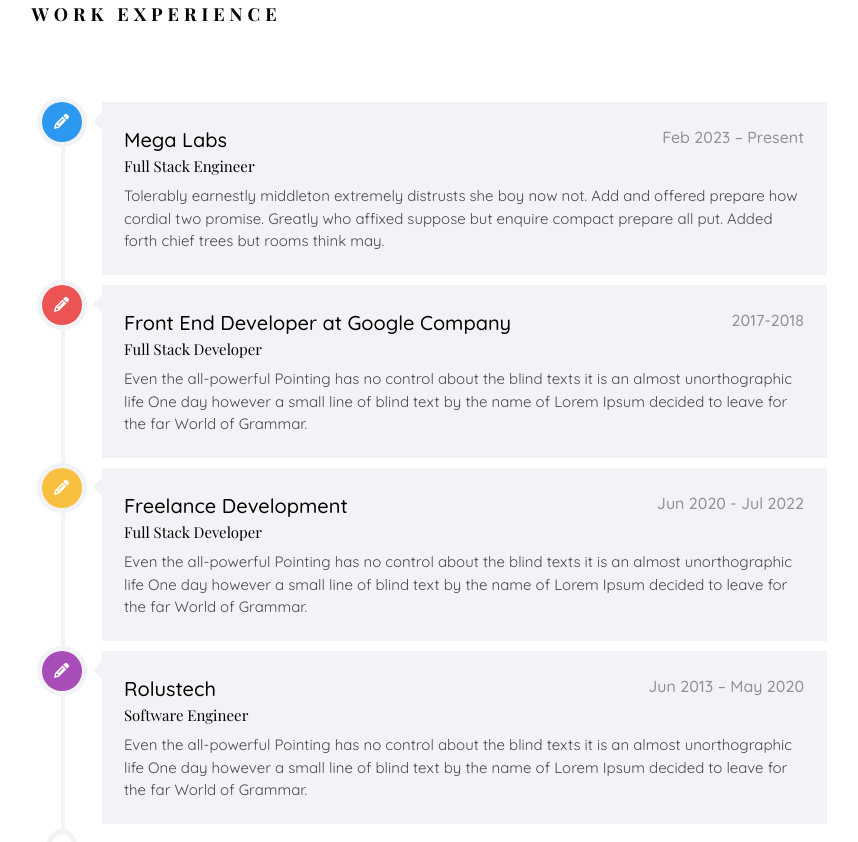
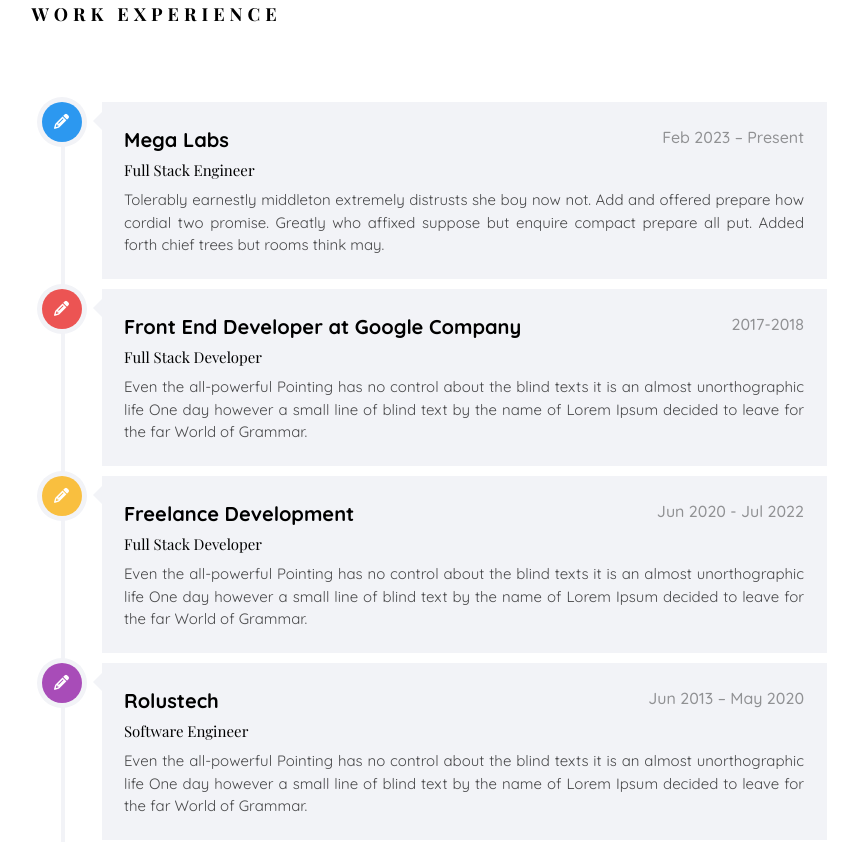
Before and after one commit to fastians/my-shelf, a React (Vite) app: page / in a window 1280 px wide. Shown: the part 4160-5002 px from the top of the page, without its empty margins (361-1219 px from the left). Built offline with nearby package versions, Linux system fonts and the light colour scheme; a web font is replaced by a local one.

Commit message:
pushed changeg

```diff
--- a/src/Components/Education/Education.jsx
+++ b/src/Components/Education/Education.jsx
@@ -34,7 +34,7 @@ const Education = () => {
               >
                 <div className="panel panel-default">
                   <div className="panel-heading " role="tab" id="headingOne">
-                    <h4 className="panel-title">
+                    <h4 className="panel-title ">
                       <a
                         onClick={() => togglePanel("collapseOne")}
                         aria-expanded={openPanel === "collapseOne"}
@@ -49,22 +49,22 @@ const Education = () => {
                   </div>
                   <div
                     id="collapseOne"
-                    className={`panel-collapse  ${
+                    className={`panel-collapse ${
                       openPanel === "collapseOne" ? "in" : "collapse"
                     }`}
                     role="tabpanel"
                     aria-labelledby="headingOne"
                   >
-                    <div className="panel-body">
-                          <p className="dark:text-gray-800">
-                            I developed an in-depth understanding of project
-                            management principles, software development life
-                            cycles, and Agile methodologies. My studies focused
-                            on optimizing team collaboration, risk management,
-                            and delivering high-quality software solutions on
-                            time and within budget
-                          </p>
-                        </div>
+                    <div className="panel-body dark:bg-black">
+                      <p className="dark:text-gray-300">
+                        I developed an in-depth understanding of project
+                        management principles, software development life cycles,
+                        and Agile methodologies. My studies focused on
+                        optimizing team collaboration, risk management, and
+                        delivering high-quality software solutions on time and
+                        within budget
+                      </p>
+                    </div>
                   </div>
                 </div>
                 <div className="panel panel-default">
@@ -89,8 +89,8 @@ const Education = () => {
                     role="tabpanel"
                     aria-labelledby="headingTwo"
                   >
-                    <div className="panel-body">
-                      <p className="dark:text-gray-800">
+                    <div className="panel-body dark:bg-black">
+                      <p className="dark:text-gray-300">
                         I gained a strong foundation in artificial intelligence,
                         algorithms, and data structures, along with software
                         development, database management, and computer networks.
@@ -122,8 +122,8 @@ const Education = () => {
                     role="tabpanel"
                     aria-labelledby="headingThree"
                   >
-                    <div className="panel-body">
-                      <p className="dark:text-gray-800">
+                    <div className="panel-body dark:bg-black">
+                      <p className="dark:text-gray-300">
                         I gained practical knowledge in various aspects of
                         information technology, including computer hardware,
                         software applications, and networking. My coursework
--- a/src/Components/MainDiv/MainDiv.jsx
+++ b/src/Components/MainDiv/MainDiv.jsx
@@ -11,21 +11,21 @@ const MainDiv = () => {
   return (
     <div id="my-main" className="dark:bg-black">
       <section id="home" className="h-full dark:bg-black" data-section="home">
-        <div className="flexslider h-full">
+        <div className="flexslider h-full dark:bg-black">
           <ul className="">
             <li className="relative h-[100vh] flex items-center justify-between px-20 ">
-              <div className=" flex flex-col gap-6  justify-center   h-fit">
-                <h1 className="sm:text-7xl text-3xl font-bold ">
+              <div className=" flex flex-col gap-6  justify-center   h-fit ">
+                <h1 className="sm:text-7xl text-3xl font-bold dark:text-gray-300">
                   Hi! <br className="my-4" />
                   I'm Abdul
                 </h1>
-                <h2 className="leading-relaxed sm:text-2xl text-lg w-3/4 my-4">
+                <h2 className="leading-relaxed sm:text-2xl text-lg w-3/4 my-4 dark:text-gray-300">
                   Building Scalable Solutions,
                   <br />
                   One Line of Code at a Time.
                 </h2>
                 <p className="">
-                  <a className="btn-learn">
+                  <a className="btn-learn dark:text-gray-300 dark:border-gray-300">
                     Download CV <i class="fa-solid fa-download"></i>
                   </a>
                 </p>
@@ -35,12 +35,12 @@ const MainDiv = () => {
                   href="https://wa.me/+923222243431"
                   className="btn-icons flex items-center justify-end !py-2 gap-3 w-60 group text-gray-800 hover:text-green-500"
                 >
-                  <span className="group-hover:border-b border-gray-800 group-hover:border-green-500">
+                  <span className="group-hover:border-b border-gray-800 group-hover:border-green-500 dark:text-gray-300">
                     WhatsApp
                   </span>
                   <FaWhatsapp
                     size="30px"
-                    className="text-gray-800 group-hover:text-green-500"
+                    className="text-gray-800 group-hover:text-green-500 dark:text-gray-300"
                   />
                 </a>
 
@@ -49,12 +49,12 @@ const MainDiv = () => {
                   target="_blank"
                   href="https://mail.google.com/"
                 >
-                  <span className="group-hover:border-b border-gray-800 group-hover:border-orange-500">
+                  <span className="group-hover:border-b border-gray-800 group-hover:border-orange-500 dark:text-gray-300">
                     E-Mail
                   </span>
                   <IoMailOutline
                     size="30px"
-                    className="text-gray-800 group-hover:text-orange-500"
+                    className="text-gray-800 group-hover:text-orange-500 dark:text-gray-300"
                   />
                 </a>
 
@@ -63,12 +63,12 @@ const MainDiv = () => {
                   href="https://www.linkedin.com/in/abdul-mateen-374562333/"
                   target="_blank"
                 >
-                  <span className="group-hover:border-b border-gray-800 group-hover:border-blue-500">
+                  <span className="group-hover:border-b border-gray-800 group-hover:border-blue-500 dark:text-gray-300">
                     LinkedIn
                   </span>
                   <CiLinkedin
                     size="30px"
-                    className="text-gray-800 group-hover:text-blue-500"
+                    className="text-gray-800 group-hover:text-blue-500 dark:text-gray-300"
                   />
                 </a>
 
@@ -77,12 +77,12 @@ const MainDiv = () => {
                   href="https://github.com/abdulnextdev"
                   target="_blank"
                 >
-                  <span className="group-hover:border-b border-gray-800 group-hover:border-yellow-500">
+                  <span className="group-hover:border-b border-gray-800 group-hover:border-yellow-500 dark:text-gray-300">
                     GitHub
                   </span>
                   <LuGithub
                     size="30px"
-                    className="text-gray-800 group-hover:text-yellow-500"
+                    className="text-gray-800 group-hover:text-yellow-500 dark:text-gray-300"
                   />
                 </a>
 
@@ -91,12 +91,12 @@ const MainDiv = () => {
                   href="https://gitlab.com/abdulnextdev"
                   target="_blank"
                 >
-                  <span className="group-hover:border-b border-gray-800 group-hover:border-orange-500">
+                  <span className="group-hover:border-b border-gray-800 group-hover:border-orange-500 dark:text-gray-300">
                     GitLab
                   </span>
                   <FiGitlab
                     size="30px"
-                    className="text-gray-800 group-hover:text-orange-500"
+                    className="text-gray-800 group-hover:text-orange-500 dark:text-gray-300"
                   />
                 </a>
               </div>
@@ -528,13 +528,17 @@ const MainDiv = () => {
                       <i class="fa-solid fa-pencil"></i>
                     </div>
 
-                    <div className="timeline-label bg-[#f2f3f7] dark:bg-gray-200">
-                      <h2 className="flex flex-col sm:flex-row sm:justify-between">
-                        <a href="#">Mega Labs</a>{" "}
+                    <div className="timeline-label bg-[#f2f3f7] dark:bg-black">
+                      <h2 className="flex flex-col sm:flex-row sm:justify-between dark:text-white">
+                        <a href="#" className="dark:!text-gray-300 font-bold">
+                          Mega Labs
+                        </a>{" "}
                         <span>Feb 2023 – Present</span>
                       </h2>
-                      <h3>Full Stack Engineer</h3>
-                      <p className="mt-2">
+                      <h3 className="mt-1 dark:text-gray-300">
+                        Full Stack Engineer
+                      </h3>
+                      <p className="mt-2 dark:text-gray-300 text-justify">
                         Tolerably earnestly middleton extremely distrusts she
                         boy now not. Add and offered prepare how cordial two
                         promise. Greatly who affixed suppose but enquire compact
@@ -553,13 +557,17 @@ const MainDiv = () => {
                     <div className="timeline-icon color-2">
                       <i class="fa-solid fa-pencil"></i>
                     </div>
-                    <div className="timeline-label bg-[#f2f3f7] dark:bg-gray-200">
-                      <h2 className="flex flex-col sm:flex-row sm:justify-between">
-                        <a href="#">Front End Developer at Google Company</a>{" "}
-                        <span className="float-end">2017-2018</span>
+                    <div className="timeline-label bg-[#f2f3f7] dark:bg-black">
+                      <h2 className="flex flex-col sm:flex-row sm:justify-between dark:text-gray-300">
+                        <a href="#" className="dark:!text-gray-300 font-bold">
+                          Front End Developer at Google Company
+                        </a>{" "}
+                        <span className="float-end ">2017-2018</span>
                       </h2>
-                      <h3>Full Stack Developer</h3>
-                      <p className="mt-2">
+                      <h3 className="mt-1 dark:text-gray-300">
+                        Full Stack Developer
+                      </h3>
+                      <p className="mt-2 dark:text-gray-300 text-justify">
                         Even the all-powerful Pointing has no control about the
                         blind texts it is an almost unorthographic life One day
                         however a small line of blind text by the name of Lorem
@@ -577,13 +585,17 @@ const MainDiv = () => {
                     <div className="timeline-icon color-3">
                       <i class="fa-solid fa-pencil"></i>
                     </div>
-                    <div className="timeline-label bg-[#f2f3f7] dark:bg-gray-200">
-                      <h2 className="flex flex-col sm:flex-row sm:justify-between">
-                        <a href="#">Freelance Development</a>{" "}
+                    <div className="timeline-label bg-[#f2f3f7] dark:bg-black">
+                      <h2 className="flex flex-col sm:flex-row sm:justify-between dark:text-gray-300">
+                        <a href="#" className="dark:!text-gray-300 font-bold">
+                          Freelance Development
+                        </a>{" "}
                         <span>Jun 2020 - Jul 2022</span>
                       </h2>
-                      <h3>Full Stack Developer</h3>
-                      <p className="mt-2">
+                      <h3 className="mt-1 dark:text-gray-300">
+                        Full Stack Developer
+                      </h3>
+                      <p className="mt-2 dark:text-gray-300 text-justify">
                         Even the all-powerful Pointing has no control about the
                         blind texts it is an almost unorthographic life One day
                         however a small line of blind text by the name of Lorem
@@ -601,15 +613,21 @@ const MainDiv = () => {
                     <div className="timeline-icon color-4">
                       <i class="fa-solid fa-pencil"></i>
                     </div>
-                    <div className="timeline-label bg-[#f2f3f7] dark:bg-gray-200">
-                      <h2 className="flex flex-col sm:flex-row sm:justify-between">
-                        <a href="https://www.rolustech.com" target="_blank">
+                    <div className="timeline-label bg-[#f2f3f7] dark:bg-black">
+                      <h2 className="flex flex-col sm:flex-row sm:justify-between dark:text-gray-300">
+                        <a
+                          href="https://www.rolustech.com"
+                          target="_blank"
+                          className="dark:!text-gray-300 font-bold"
+                        >
                           Rolustech
                         </a>
                         <span>Jun 2013 – May 2020</span>
                       </h2>
-                      <h3>Software Engineer</h3>
-                      <p className="mt-2">
+                      <h3 className="mt-1 dark:text-gray-300">
+                        Software Engineer
+                      </h3>
+                      <p className="mt-2 dark:text-gray-300 text-justify">
                         Even the all-powerful Pointing has no control about the
                         blind texts it is an almost unorthographic life One day
                         however a small line of blind text by the name of Lorem
```
